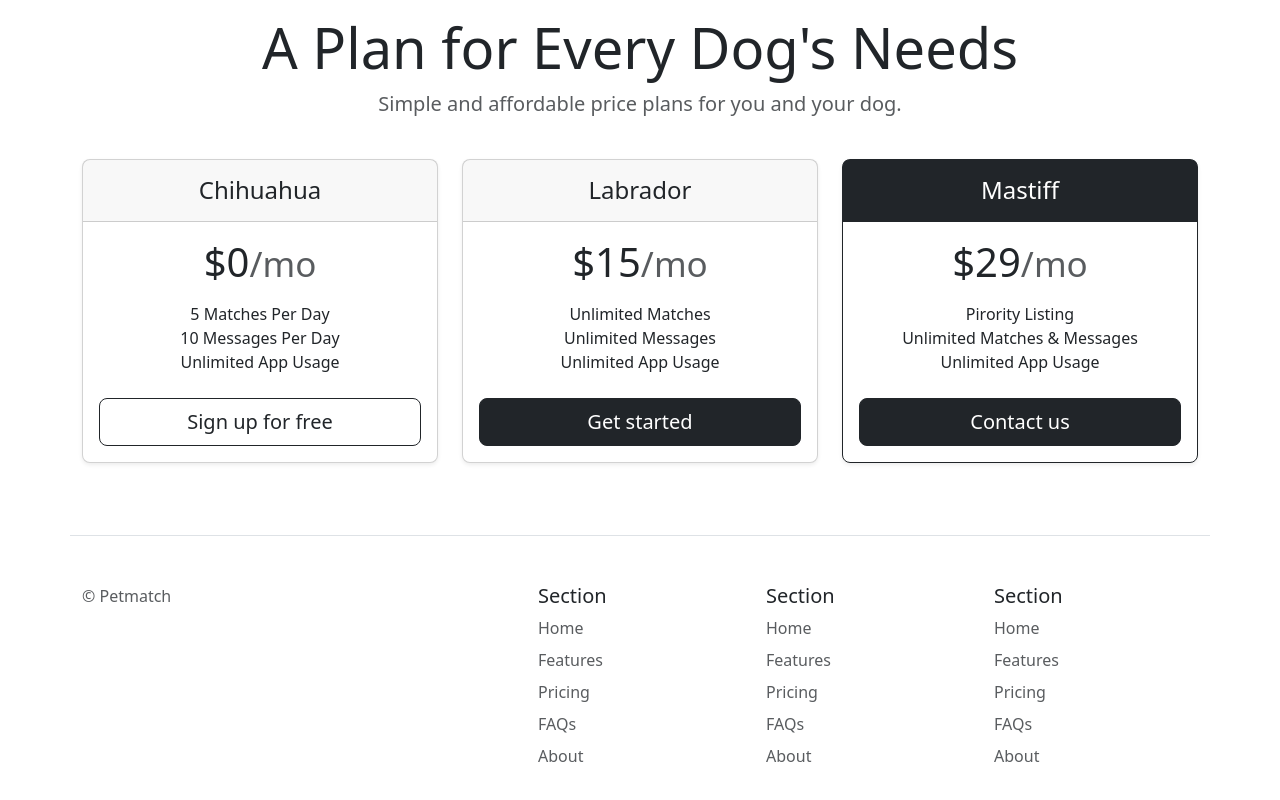
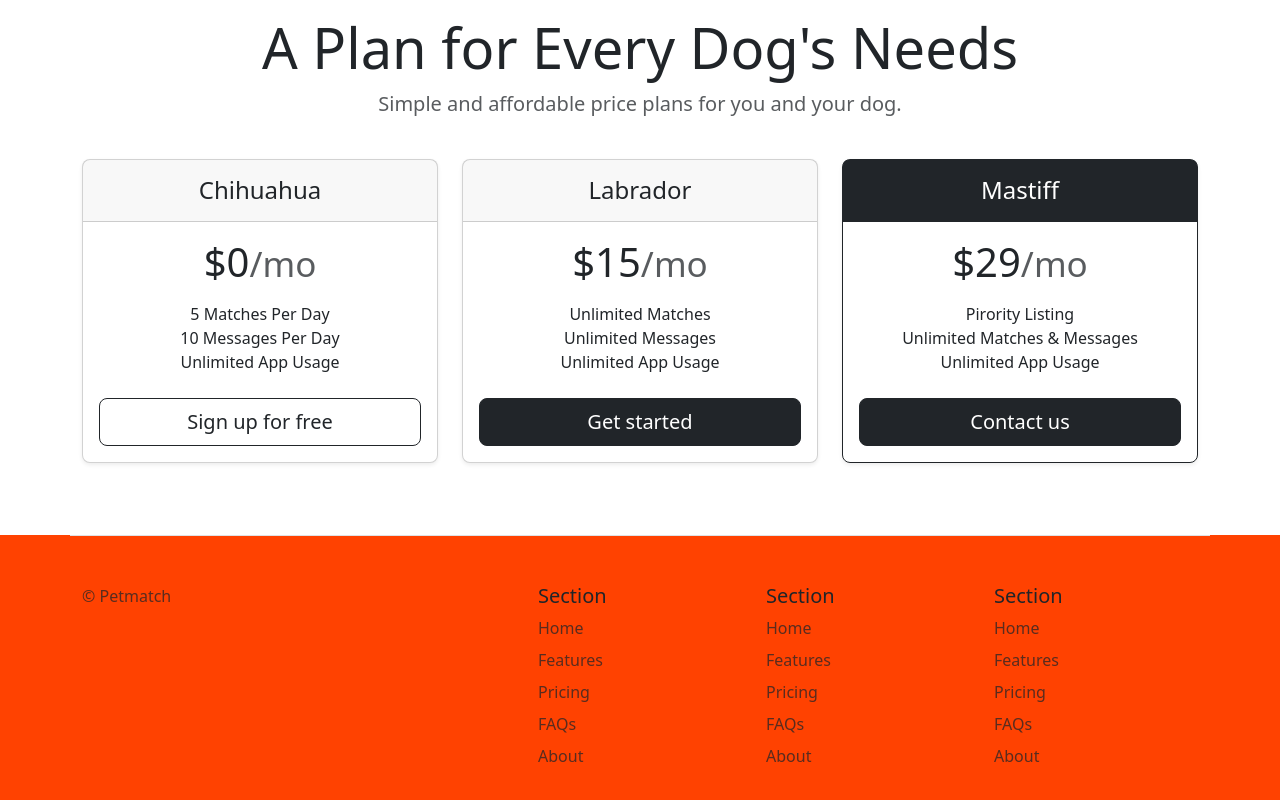
Before and after one commit to Daphne271991/petmatch-bootstrap, a plain HTML site: page index.html in a window 1280 px wide. Shown: the part 1544-2344 px from the top of the page. Drawn offline with nearby package versions, Linux system fonts and the light colour scheme.

Commit message:
footer bg

```diff
--- a/index.html
+++ b/index.html
@@ -191,7 +191,7 @@
     </div>
   </section>
   <!-- Footer -->
-  <section id="contact" class="gradient-background">
+  <section id="contact" class="background">
     <div class="container ">
       <footer class="row row-cols-1 row-cols-sm-2 row-cols-md-5 py-5 mt-5 border-top">
         <div class="col mb-3">
```
